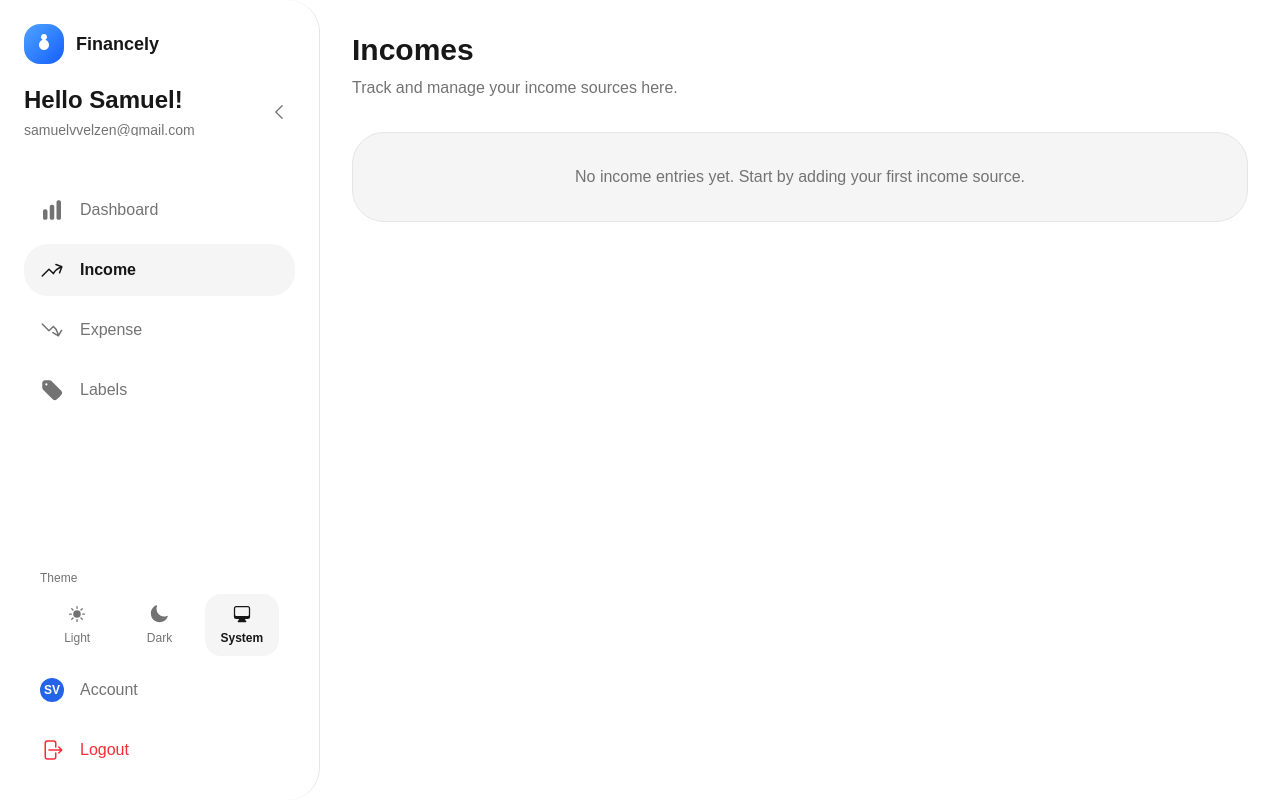
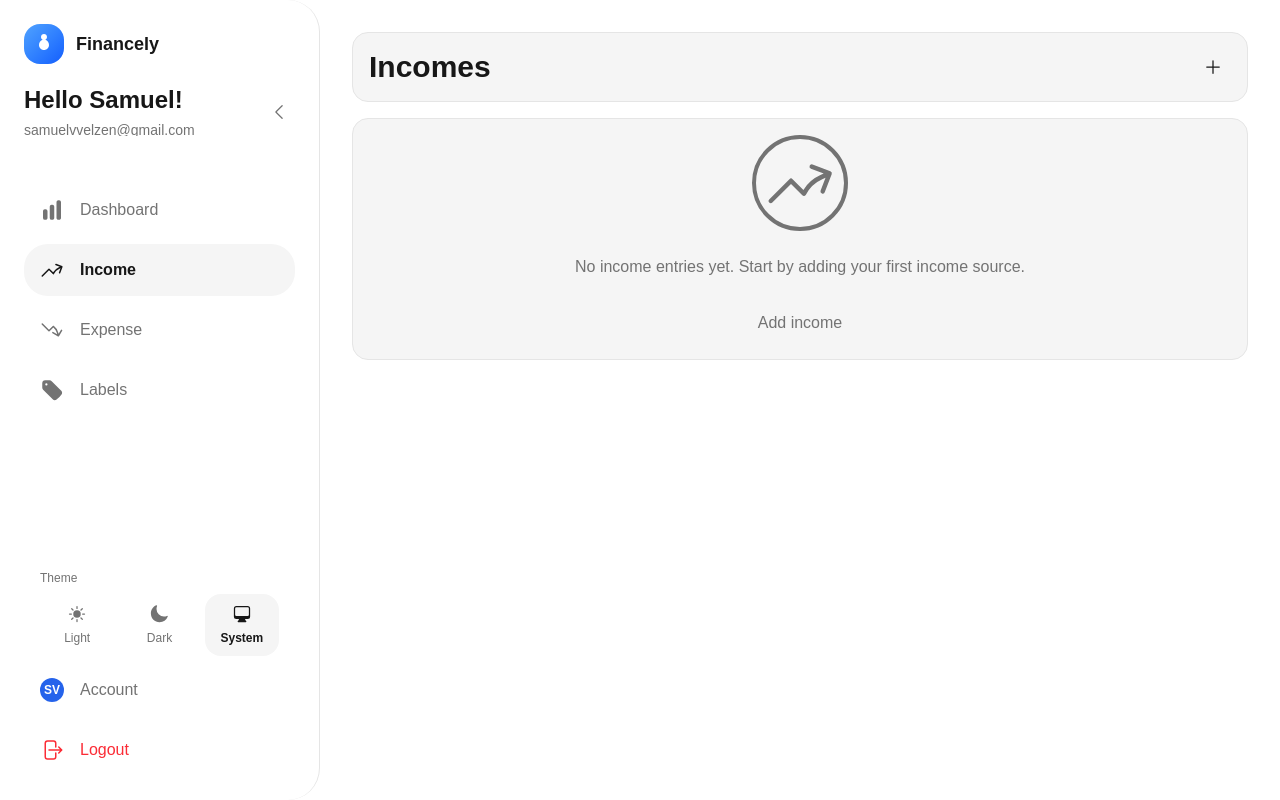
Before and after one commit to SamuelvVelzen/Financely2025, a Next.js app: page /incomes in a window 1280 px wide. Built offline with nearby package versions, Linux system fonts and the light colour scheme.

Commit message:
improve page layout

```diff
--- a/src/app/account/page.tsx
+++ b/src/app/account/page.tsx
@@ -1,18 +1,21 @@
+import Container from "@/components/container/container";
+import Title from "@/components/typography/title";
+
 export default function AccountPage() {
   return (
-    <div className="p-8">
-      <div className="mb-8">
-        <h1 className="text-3xl font-bold text-text mb-2">Account</h1>
+    <>
+      <Container className="mb-4">
+        <Title>Account</Title>
         <p className="text-text-muted">
           Manage your account settings and preferences.
         </p>
-      </div>
+      </Container>
 
-      <div className="bg-surface border border-border rounded-[2rem] p-8">
+      <Container>
         <p className="text-text-muted text-center">
           Account settings will be available here.
         </p>
-      </div>
-    </div>
+      </Container>
+    </>
   );
 }
--- a/src/app/expenses/page.tsx
+++ b/src/app/expenses/page.tsx
@@ -1,16 +1,35 @@
+import IconButton from "@/components/button/icon-button";
+import Container from "@/components/container/container";
+import EmptyContainer from "@/components/container/empty-container";
+import Title from "@/components/typography/title";
+import { HiArrowTrendingDown, HiPlus } from "react-icons/hi2";
+
 export default function ExpensesPage() {
+  const expenses = [];
+
   return (
-    <div className="p-8">
-      <div className="mb-8">
-        <h1 className="text-3xl font-bold text-text mb-2">Expenses</h1>
-        <p className="text-text-muted">Track and manage your expenses here.</p>
-      </div>
+    <>
+      <Container className="mb-4">
+        <Title className="flex items-center justify-between">
+          <span>Expenses</span>
 
-      <div className="bg-surface border border-border rounded-[2rem] p-8">
-        <p className="text-text-muted text-center">
-          No expenses yet. Start by adding your first expense.
-        </p>
-      </div>
-    </div>
+          <IconButton className={"text-xl"}>
+            <HiPlus />
+          </IconButton>
+        </Title>
+      </Container>
+
+      {expenses.length === 0 && (
+        <EmptyContainer
+          icon={<HiArrowTrendingDown />}
+          emptyText={"No expenses yet. Start by adding your first expense."}
+          button={{
+            buttonText: "Add expense",
+            // buttonAction: () => addExpense(),
+          }}></EmptyContainer>
+      )}
+
+      {expenses.length > 0 && <Container>expenses</Container>}
+    </>
   );
 }
--- a/src/app/incomes/page.tsx
+++ b/src/app/incomes/page.tsx
@@ -1,18 +1,36 @@
+import IconButton from "@/components/button/icon-button";
+import Container from "@/components/container/container";
+import EmptyContainer from "@/components/container/empty-container";
+import Title from "@/components/typography/title";
+import { HiArrowTrendingUp, HiPlus } from "react-icons/hi2";
+
 export default function IncomesPage() {
+  const incomes = [];
+
   return (
-    <div className="p-8">
-      <div className="mb-8">
-        <h1 className="text-3xl font-bold text-text mb-2">Incomes</h1>
-        <p className="text-text-muted">
-          Track and manage your income sources here.
-        </p>
-      </div>
+    <>
+      <Container className="mb-4">
+        <Title className="flex items-center justify-between">
+          <span>Incomes</span>
 
-      <div className="bg-surface border border-border rounded-[2rem] p-8">
-        <p className="text-text-muted text-center">
-          No income entries yet. Start by adding your first income source.
-        </p>
-      </div>
-    </div>
+          <IconButton className={"text-xl"}>
+            <HiPlus />
+          </IconButton>
+        </Title>
+      </Container>
+      {incomes.length === 0 && (
+        <EmptyContainer
+          icon={<HiArrowTrendingUp />}
+          emptyText={
+            " No income entries yet. Start by adding your first income source."
+          }
+          button={{
+            buttonText: "Add income",
+            // buttonAction: () => addExpense(),
+          }}></EmptyContainer>
+      )}
+
+      {incomes.length > 0 && <Container>incomes</Container>}
+    </>
   );
 }
--- a/src/app/labels/page.tsx
+++ b/src/app/labels/page.tsx
@@ -1,18 +1,17 @@
+import Container from "@/components/container/container";
+import Title from "@/components/typography/title";
+
 export default function LabelsPage() {
   return (
-    <div className="p-8">
-      <div className="mb-8">
-        <h1 className="text-3xl font-bold text-text mb-2">Labels</h1>
-        <p className="text-text-muted">
-          Create and manage labels to categorize your transactions.
-        </p>
-      </div>
-
-      <div className="bg-surface border border-border rounded-[2rem] p-8">
+    <>
+      <Container className="mb-4">
+        <Title>Labels</Title>
+      </Container>
+      <Container>
         <p className="text-text-muted text-center">
           No labels yet. Create your first label to organize your finances.
         </p>
-      </div>
-    </div>
+      </Container>
+    </>
   );
 }
--- a/src/app/layout.tsx
+++ b/src/app/layout.tsx
@@ -33,7 +33,7 @@ export default function RootLayout({
         <div className="flex h-screen overflow-hidden">
           <ThemeProvider>
             <Sidebar />
-            <main className="flex-1 overflow-y-auto bg-background">
+            <main className="flex-1 overflow-y-auto bg-background p-8">
               {children}
             </main>
           </ThemeProvider>
--- /dev/null
+++ b/src/components/button/button.tsx
@@ -0,0 +1,19 @@
+"use client";
+
+import { PropsWithClassName } from "@/util/type-helpers/props";
+import { PropsWithChildren } from "react";
+
+export type IButtonProps = {
+  clicked: () => void;
+} & PropsWithChildren &
+  PropsWithClassName;
+
+export default function Button({ children, className, clicked }: IButtonProps) {
+  return (
+    <button
+      className={`hover:bg-surface-hover p-2 rounded-full ${className}`}
+      onClick={() => clicked()}>
+      {children}
+    </button>
+  );
+}
--- /dev/null
+++ b/src/components/button/icon-button.tsx
@@ -0,0 +1,28 @@
+"use client";
+
+import { PropsWithClassName } from "@/util/type-helpers/props";
+import { PropsWithChildren, ReactNode } from "react";
+import Button from "./button";
+
+type IIconButton = {
+  icon?: ReactNode;
+  // clicked: IButtonProps["clicked"];
+} & PropsWithChildren &
+  PropsWithClassName;
+
+export default function IconButton({
+  children,
+  className,
+  icon,
+}: // clicked,
+IIconButton) {
+  const iconButtonContent = children ? children : icon;
+
+  return (
+    <Button
+      className={` ${className}`}
+      clicked={() => {}}>
+      {iconButtonContent}
+    </Button>
+  );
+}
--- /dev/null
+++ b/src/components/container/container.tsx
@@ -0,0 +1,20 @@
+"use client";
+
+import { PropsWithClassName } from "@/util/type-helpers/props";
+import { PropsWithChildren } from "react";
+
+type IContainerProps = {} & PropsWithChildren & PropsWithClassName;
+
+export default function Container({
+  children,
+  className = "",
+}: IContainerProps) {
+  return (
+    <div
+      className={
+        "bg-surface border border-border rounded-2xl p-4 " + className
+      }>
+      {children}
+    </div>
+  );
+}
--- /dev/null
+++ b/src/components/container/empty-container.tsx
@@ -0,0 +1,36 @@
+"use client";
+
+import { PropsWithClassName } from "@/util/type-helpers/props";
+import { ReactNode } from "react";
+import Button from "../button/button";
+import Container from "./container";
+
+type IEmptyPageProps = {
+  emptyText: string;
+  icon?: ReactNode;
+  button?: { buttonText: string; buttonAction?: () => void };
+} & PropsWithClassName;
+
+export default function EmptyContainer({
+  className = "",
+  emptyText,
+  button,
+  icon,
+}: IEmptyPageProps) {
+  return (
+    <Container
+      className={
+        "flex flex-col gap-6 text-text-muted items-center " + className
+      }>
+      {icon && <div className="text-7xl border-4 p-2 rounded-full">{icon}</div>}
+
+      <p>{emptyText}</p>
+
+      {button && (
+        <Button clicked={() => button?.buttonAction}>
+          {button.buttonText}
+        </Button>
+      )}
+    </Container>
+  );
+}
--- /dev/null
+++ b/src/components/typography/title.tsx
@@ -0,0 +1,20 @@
+"use client";
+
+import { PropsWithClassName } from "@/util/type-helpers/props";
+import { PropsWithChildren } from "react";
+
+type ITitleProps = { title?: string } & PropsWithChildren & PropsWithClassName;
+
+export default function Title({
+  children,
+  title,
+  className = "",
+}: ITitleProps) {
+  const titleContent = children ? children : title;
+
+  return (
+    <h1 className={"text-3xl font-bold text-text " + className}>
+      {titleContent}
+    </h1>
+  );
+}
--- /dev/null
+++ b/src/util/type-helpers/props.ts
@@ -0,0 +1 @@
+export type PropsWithClassName = { className?: string };
```
Also changed, not shown: src/app/page.tsx (+12 -98 lines).
